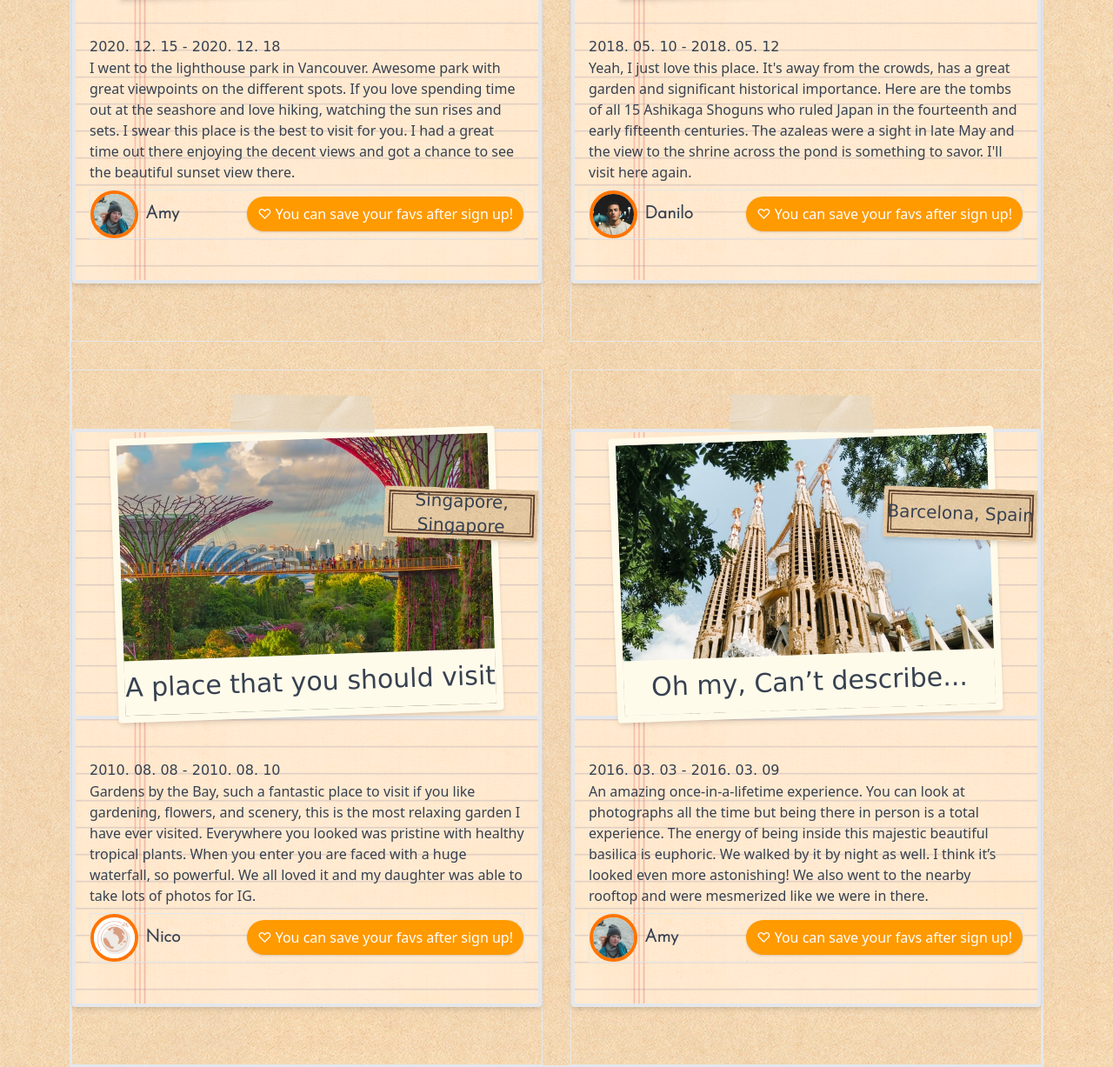
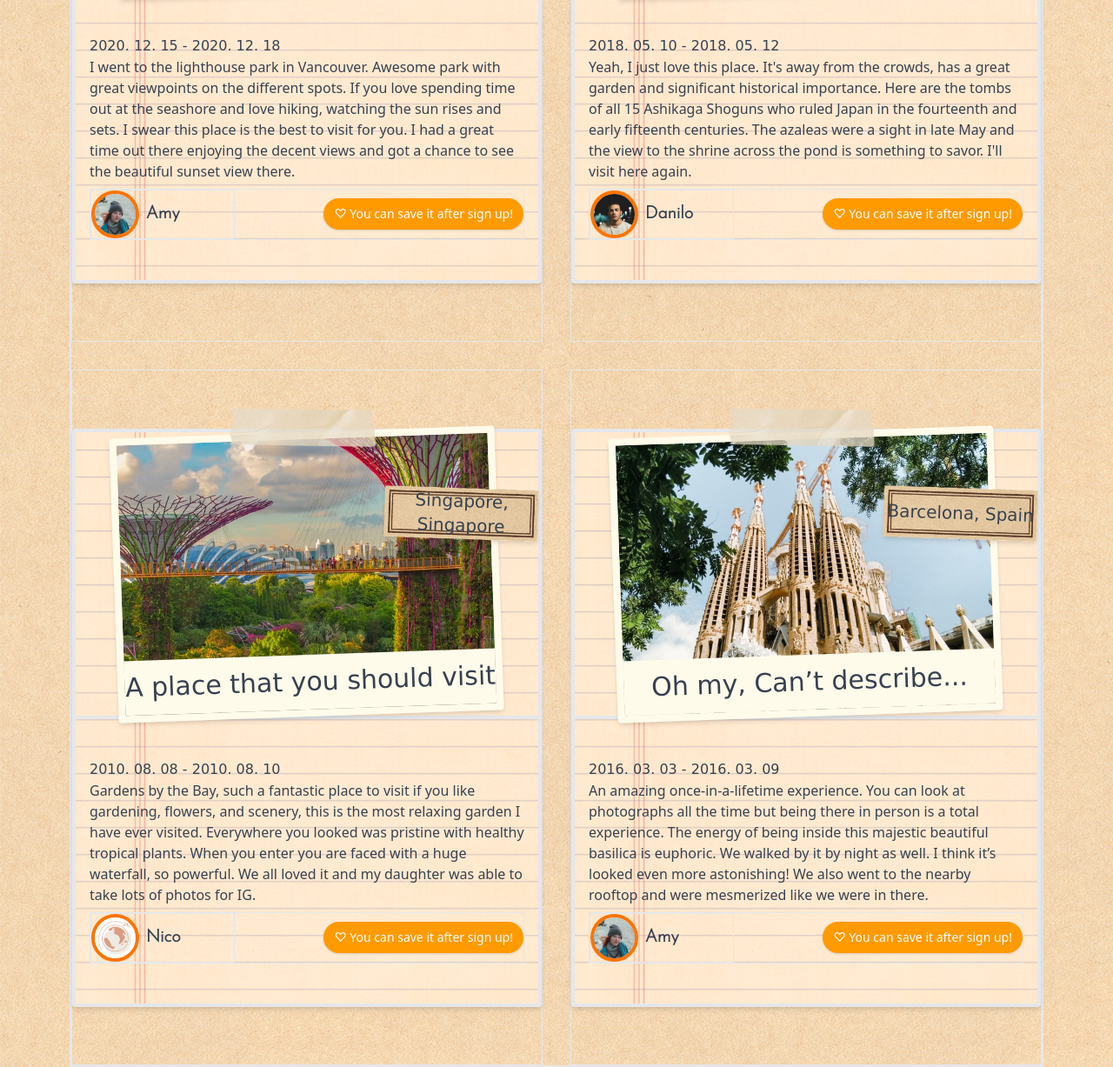
Before and after one commit to ayumitanaka13/journaly, a Flask app: page /journal in a window 1280 px wide. Shown: the part 485-1712 px from the top of the page at 87% size. Run offline with Flask 2, Linux system fonts and the light colour scheme; data comes from the database, SQL or seed files in the repository; data that the repository does not hold is empty; style sheets or scripts are compiled from the project's sources; some libraries are stand-ins or nearby versions; some web fonts are replaced.

Commit message:
modified journal.html

```diff
--- a/flaskr/templates/journal/journal.html
+++ b/flaskr/templates/journal/journal.html
@@ -11,19 +11,19 @@
     {% for journal in journals %}
     <div class="h-screen flex flex-wrap items-center border">
 
-    <div class="border-2 w-full h-full sm:h-5/6 lg:h-full xl:h-5/6 shadow-md bg-no-repeat bg-cover bg-center rounded" style="background-image: url(/static/image/paper6.png);" id="{{ journal.id }}">
+    <div class="border-2 w-full h-full sm:h-5/6 md:h-full lg:h-5/6 shadow-md bg-no-repeat bg-cover bg-center rounded" style="background-image: url(/static/image/paper6.png);" id="{{ journal.id }}">
         <div class="border-2  w-full h-1/2 2xl:h-2/3 flex justify-center relative">
             <div class="flex justify-center w-5/6 h-full bg-no-repeat bg-cover bg-center relative transform -rotate-2 border-8 border-yellow-50 rounded shadow-md" style="background-image:url({{url_for('static', filename=journal.picture_path)}})">
-                <img src="/static/image/tape.png" alt="" class="w-2/5 absolute -top-2 md:-top-14">
+                <img src="/static/image/tape.png" alt="" class="w-2/5 absolute -top-2 md:-top-10 2xl:-top-14">
                 <div class="w-full h-1/5 flex items-center justify-center absolute bottom-0 bg-yellow-50">
-                    <h1 class="text-3xl 2xl:text-4xl text-center">
+                    <h1 class="text-2xl xl:text-3xl 2xl:text-4xl text-center">
                         {{ journal.title }}
                     </h1>
                 </div>
             </div>
             <div class="w-1/3 absolute top-16 right-0 transform rotate-2 flex items-center justify-center">
                 <img src="/static/image/label3.png" alt="" class="w-full shadow-md">
-                <h1 class="absolute text-xl 2xl:text-2xl text-center">
+                <h1 class="absolute text-lg xl:text-xl 2xl:text-2xl text-center">
                     {{ journal.city }}, {{ journal.country }}
                 </h1>
             </div>
@@ -38,8 +38,8 @@
                 <div class="w-full flex items-center justify-between mt-2 border">
                 {% for user in users %}
                 {% if journal.from_user_id == user.id %}
-                    <div class="w-1/3 items-center flex">
-                        <div class="w-1/3 2xl:w-1/4">
+                    <div class="w-1/3 items-center flex border">
+                        <div class="w-1/2 xl:w-1/3 2xl:w-1/4">
                             {% if user.picture_path %}
                             <img src="{{ url_for('static', filename=user.picture_path) }}" class="icon-style">
                             {% else %}
@@ -73,8 +73,8 @@
                 {% else %}
                 <p>
                     <a href="{{ url_for('signup.signup') }}">
-                        <button class="btn-lightorange px-3">
-                            ♡ You can save your favs after sign up!
+                        <button class="btn-lightorange-sm px-3">
+                            ♡ You can save it after sign up!
                         </button>
                     </a>
                 </p>
```
